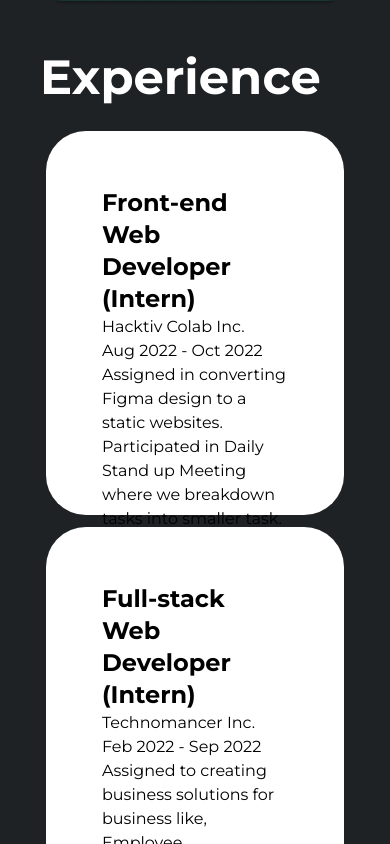
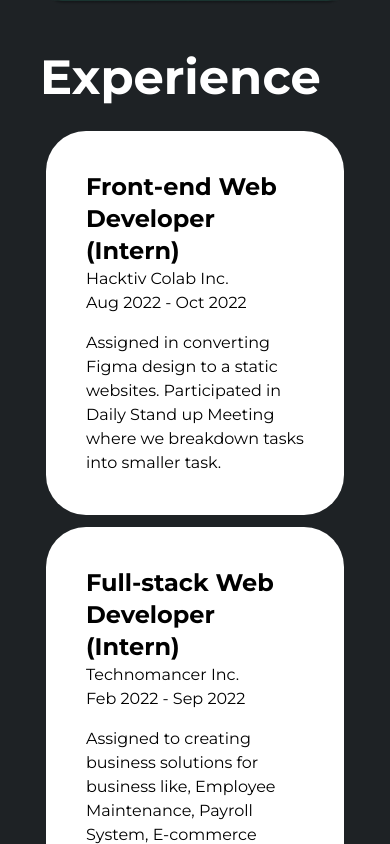
Before and after one commit to zachhh14/portfolio, a React (Vite) app: page / in a window 390 px wide. Shown: the part 2000-2844 px from the top of the page. Built offline with nearby package versions, Linux system fonts and the light colour scheme.

Commit message:
fix: padding responsiveness

```diff
--- a/src/components/Experience/ExperienceCard.jsx
+++ b/src/components/Experience/ExperienceCard.jsx
@@ -2,7 +2,7 @@
 
 function ExperienceCard(props) {
   return (
-    <section className='flex flex-col justify-between bg-white max-w-[575px] h-96 rounded-[40px] p-14 m-1.5'>
+    <section className='flex flex-col justify-between bg-white max-w-[575px] h-96 rounded-[40px] p-10 sm:p-14 m-1.5'>
       <div>
         <h2 className='text-2xl font-bold sm:text-3xl md:text-4xl'>
           {props.position}
```
